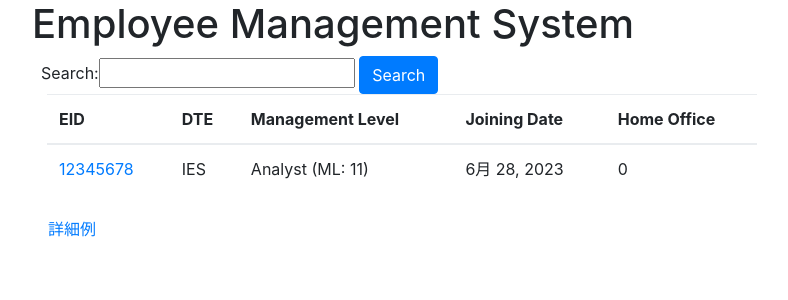
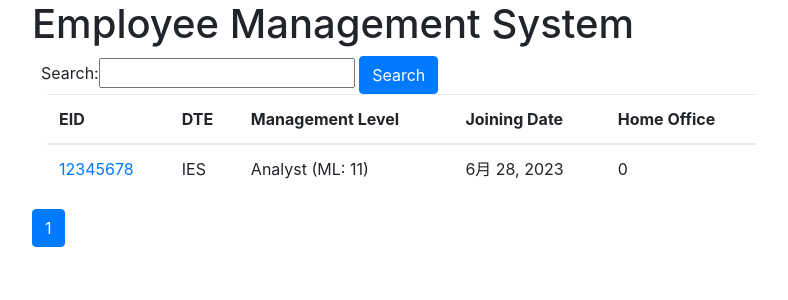
Before and after one commit to lgt494371725/Web_PJT_HRSystem, a Django app: page /hr_tool/list/ in a window 1280 px wide. Shown: the part 40-340 px from the top of the page, without its empty margins (53-841 px from the left). Run offline with Django 3.2, Linux system fonts and the light colour scheme; data comes from the database, SQL or seed files in the repository; some libraries are stand-ins or nearby versions.

Commit message:
add paging

```diff
--- a/hr_tool/templates/list.html
+++ b/hr_tool/templates/list.html
@@ -22,7 +22,7 @@
       <th>Home Office</th>
     </tr>
   </thead>
-  {% for employee in employees %}
+  {% for employee in page_obj %}
   <tr>
     <td>
         <a href="{% url 'hr_tool:detail' pk=2 %}">
@@ -36,5 +36,5 @@
 {% endfor %}
 </table>
 </div>
-<a class="nav-link" href="{% url 'hr_tool:detail' pk=2 %}">詳細例</a>
+{% include 'page.html' %}
 {% endblock %}
--- /dev/null
+++ b/hr_tool/templates/page.html
@@ -0,0 +1,28 @@
+{% load mytag %}
+<nav aria-label="Page navigation">
+    <ul class="pagination">
+    {% if page_obj.has_previous %}
+      <li class="page-item">
+        <a class="page-link" href="?{% url_replace request 'page' page_obj.previous_page_number %}">Previous</a>
+      </li>
+    {%endif%}
+      {% for link_page in page_obj.paginator.page_range %}
+      {% if link_page == page_obj.number %}
+      <li class="page-item active" aria-current="page">
+          <a class="page-link" href="?{% url_replace request 'page' link_page %}">{{ link_page }}</a>
+      </li>
+      {% else %}
+      <li class="page-item">
+        <a class="page-link" href="?{% url_replace request 'page' link_page %}">
+          {{link_page}}
+        </a>
+      </li>
+      {% endif %}
+      {% endfor %}
+    {% if page_obj.has_next %}
+      <li class="page-item">
+        <a class="page-link" href="?{% url_replace request 'page' page_obj.next_page_number %}">Next</a>
+      </li>
+    {% endif %}
+    </ul>
+  </nav>
--- /dev/null
+++ b/hr_tool/templatetags/mytag.py
@@ -0,0 +1,10 @@
+from django import template
+
+register = template.Library()
+
+
+@register.simple_tag
+def url_replace(request, field, value):
+    url_dict = request.GET.copy()
+    url_dict[field] = value
+    return url_dict.urlencode()
--- a/hr_tool/views.py
+++ b/hr_tool/views.py
@@ -6,6 +6,7 @@ from .forms import PivotTableForm, SearchForm
 from .para import mapping_dict
 from urllib.parse import unquote
 from django.db import models
+from django.core.paginator import Paginator
 
 
 def employee_list(request):
@@ -18,9 +19,16 @@ def employee_list(request):
         employees = User.objects.all()
         employees = employees.filter(models.Q(id__icontains=query))
     else:
-        print("!!!error:",form.errors)
         employees = User.objects.all()
+    paginator = Paginator(employees, 3)
+    page_number = request.GET.get('page', 1)
+    try:
+        page_number = max(1, int(page_number))
+    except ValueError:
+        page_number = 1
+    page_obj = paginator.get_page(page_number)
     context = {
+        'page_obj': page_obj,
         'employees':employees,
         'form': form
     }
```
